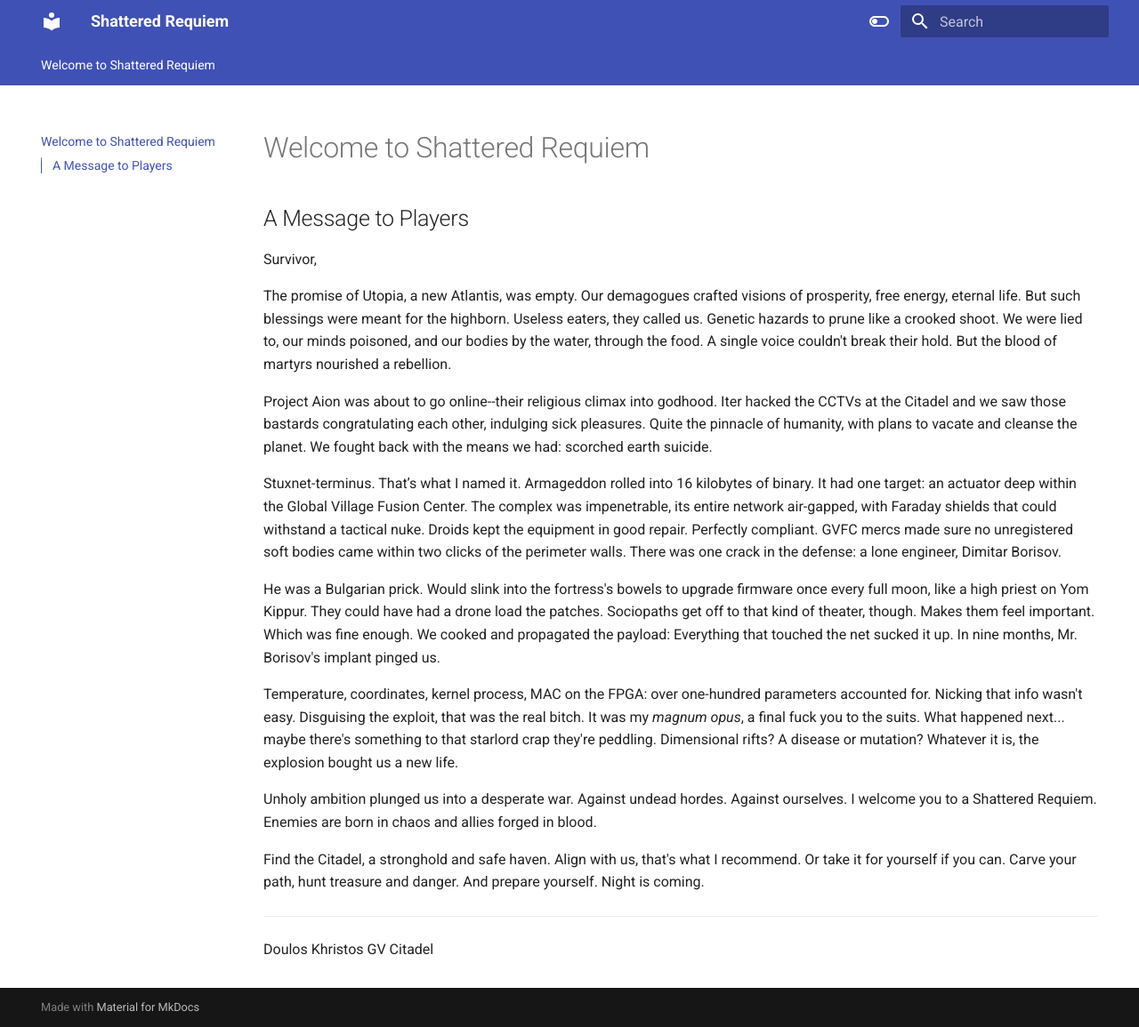
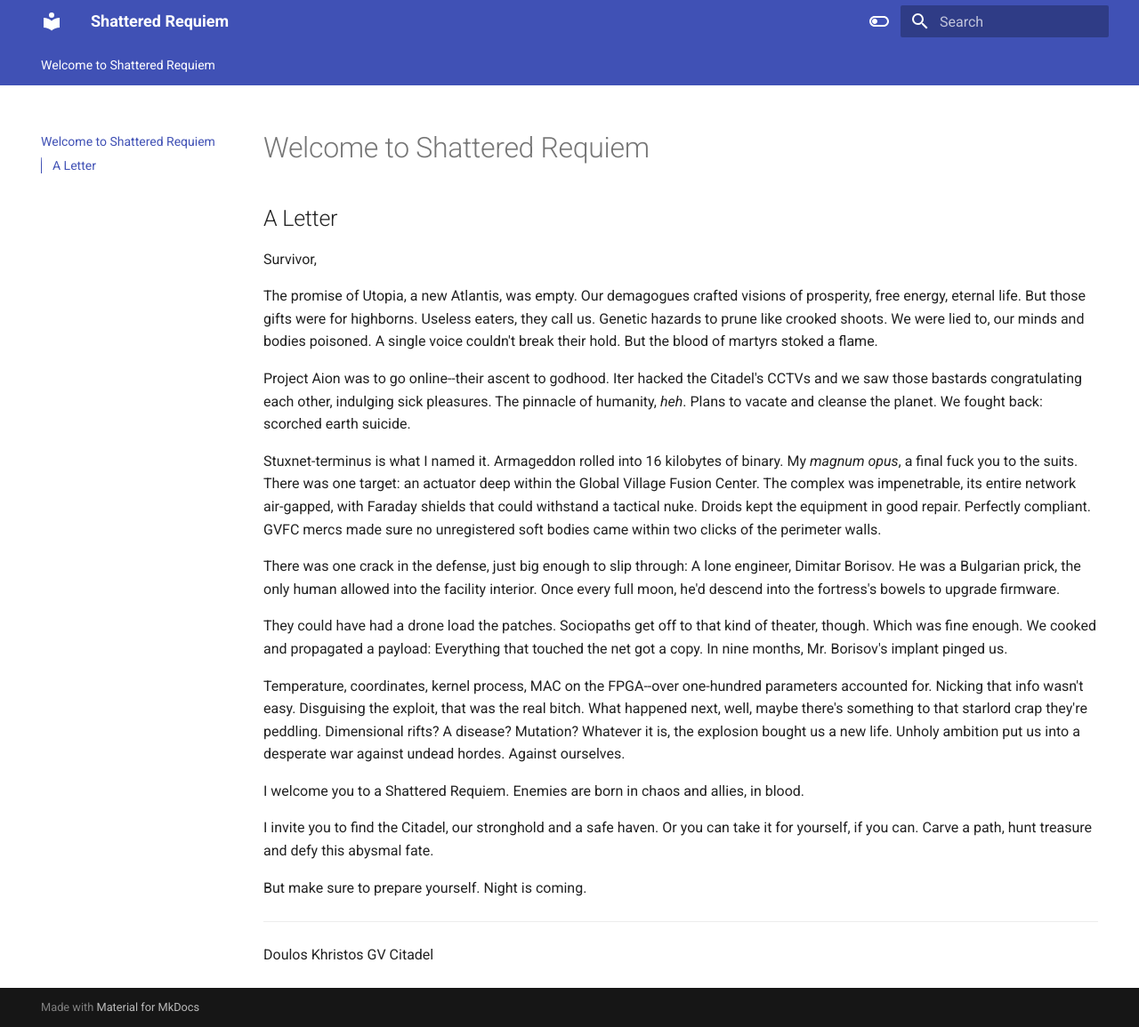
Before and after one commit to Ryan-Spooner/Shattered-Requiem, an MkDocs documentation site: the page built from docs/index.md, in a window 1280 px wide and 1155 px high. Shown: the whole window at 89% size. Built offline with MkDocs 1.6.1 and Material for MkDocs 9.7.7, drawn with Linux system fonts in a browser that asks for light colours.

Commit message:
refactored homepage again

```diff
--- a/docs/index.md
+++ b/docs/index.md
@@ -1,22 +1,26 @@
 # Welcome to Shattered Requiem
 
-## A Message to Players
+## A Letter
 
 Survivor,
 
-The promise of Utopia, a new Atlantis, was empty. Our demagogues crafted visions of prosperity, free energy, eternal life. But such blessings were meant for the highborn. Useless eaters, they called us. Genetic hazards to prune like a crooked shoot. We were lied to, our minds poisoned, and our bodies by the water, through the food. A single voice couldn't break their hold. But the blood of martyrs nourished a rebellion.
+The promise of Utopia, a new Atlantis, was empty. Our demagogues crafted visions of prosperity, free energy, eternal life. But those gifts were for highborns. Useless eaters, they call us. Genetic hazards to prune like crooked shoots. We were lied to, our minds and bodies poisoned. A single voice couldn't break their hold. But the blood of martyrs stoked a flame.
 
-Project Aion was about to go online--their religious climax into godhood. Iter hacked the CCTVs at the Citadel and we saw those bastards congratulating each other, indulging sick pleasures. Quite the pinnacle of humanity, with plans to vacate and cleanse the planet. We fought back with the means we had: scorched earth suicide.
+Project Aion was to go online--their ascent to godhood. Iter hacked the Citadel's CCTVs and we saw those bastards congratulating each other, indulging sick pleasures. The pinnacle of humanity, *heh*. Plans to vacate and cleanse the planet. We fought back: scorched earth suicide.
 
-Stuxnet-terminus. That’s what I named it. Armageddon rolled into 16 kilobytes of binary. It had one target: an actuator deep within the Global Village Fusion Center. The complex was impenetrable, its entire network air-gapped, with Faraday shields that could withstand a tactical nuke. Droids kept the equipment in good repair. Perfectly compliant. GVFC mercs made sure no unregistered soft bodies came within two clicks of the perimeter walls. There was one crack in the defense: a lone engineer, Dimitar Borisov.
+Stuxnet-terminus is what I named it. Armageddon rolled into 16 kilobytes of binary. My *magnum opus*, a final fuck you to the suits. There was one target: an actuator deep within the Global Village Fusion Center. The complex was impenetrable, its entire network air-gapped, with Faraday shields that could withstand a tactical nuke. Droids kept the equipment in good repair. Perfectly compliant. GVFC mercs made sure no unregistered soft bodies came within two clicks of the perimeter walls.
 
-He was a Bulgarian prick. Would slink into the fortress's bowels to upgrade firmware once every full moon, like a high priest on Yom Kippur. They could have had a drone load the patches. Sociopaths get off to that kind of theater, though. Makes them feel important. Which was fine enough. We cooked and propagated the payload: Everything that touched the net sucked it up. In nine months, Mr. Borisov's implant pinged us.
+There was one crack in the defense, just big enough to slip through: A lone engineer, Dimitar Borisov. He was a Bulgarian prick, the only human allowed into the facility interior. Once every full moon, he'd descend into the fortress's bowels to upgrade firmware.
 
-Temperature, coordinates, kernel process, MAC on the FPGA: over one-hundred parameters accounted for. Nicking that info wasn't easy. Disguising the exploit, that was the real bitch. It was my *magnum opus*, a final fuck you to the suits. What happened next... maybe there's something to that starlord crap they're peddling. Dimensional rifts? A disease or mutation? Whatever it is, the explosion bought us a new life.
+They could have had a drone load the patches. Sociopaths get off to that kind of theater, though. Which was fine enough. We cooked and propagated a payload: Everything that touched the net got a copy. In nine months, Mr. Borisov's implant pinged us.
 
-Unholy ambition plunged us into a desperate war. Against undead hordes. Against ourselves. I welcome you to a Shattered Requiem. Enemies are born in chaos and allies forged in blood.
+Temperature, coordinates, kernel process, MAC on the FPGA--over one-hundred parameters accounted for. Nicking that info wasn't easy. Disguising the exploit, that was the real bitch. What happened next, well, maybe there's something to that starlord crap they're peddling. Dimensional rifts? A disease? Mutation? Whatever it is, the explosion bought us a new life. Unholy ambition put us into a desperate war against undead hordes. Against ourselves.
 
-Find the Citadel, a stronghold and safe haven. Align with us, that's what I recommend. Or take it for yourself if you can. Carve your path, hunt treasure and danger. And prepare yourself. Night is coming.
+I welcome you to a Shattered Requiem. Enemies are born in chaos and allies, in blood.
+
+I invite you to find the Citadel, our stronghold and a safe haven. Or you can take it for yourself, if you can. Carve a path, hunt treasure and defy this abysmal fate.
+
+But make sure to prepare yourself. Night is coming.
 
 ---
 
```
